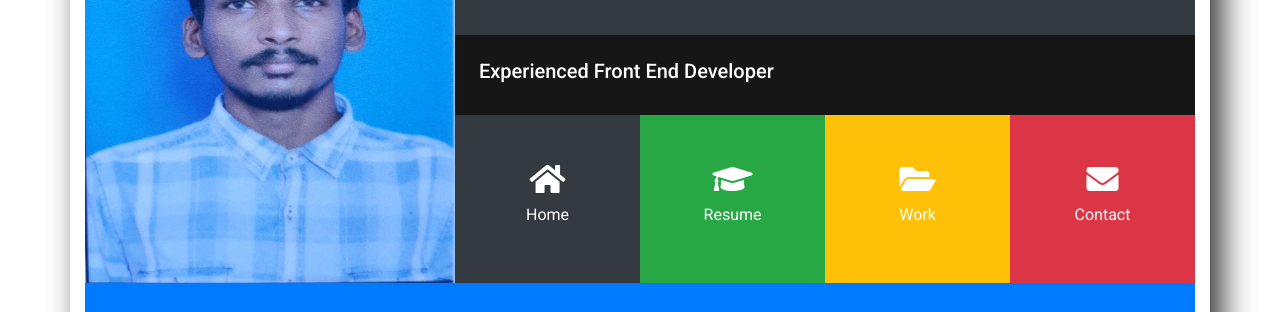
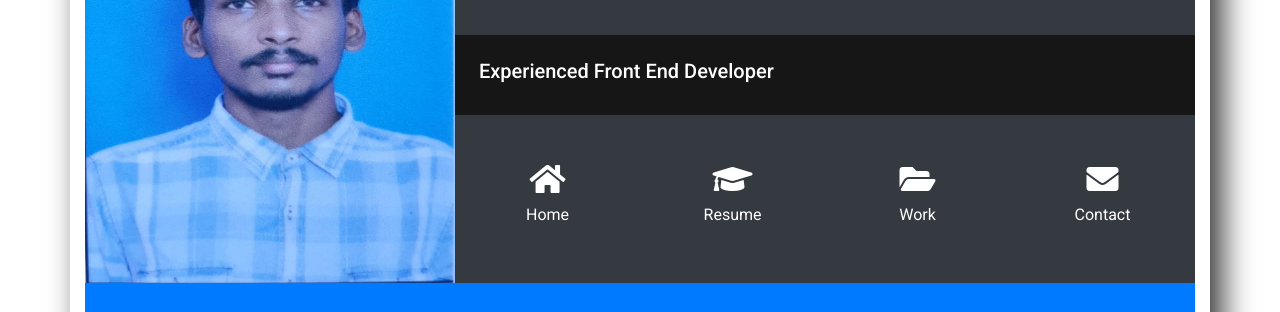
Before and after one commit to nagesh-45/cv, a plain HTML site: page index.html in a window 1280 px wide. Shown: the part 149-461 px from the top of the page. Drawn offline with nearby package versions, Linux system fonts and the light colour scheme; some packages are replaced by stand-ins of ours; a script that the page names is missing.

Commit message:
Update index.html

```diff
--- a/index.html
+++ b/index.html
@@ -35,7 +35,7 @@
       <header id="main-header">
         <div class="row no-gutters">
           <div class="col-lg-4">
-            <img src="nagesh.jpeg" alt="Girl in a jacket" width="500" height="600">
+            <img src="nagesh.jpeg" alt="my prpfile" width="500" height="600">
 
           </div>
           <div class="col-lg-8">
@@ -83,15 +83,15 @@
                   <i class="fas fa-home fa-2x d-block"></i>
                   <span class="d-none d-md-block my-2">Home</span>
                 </div>
-                <div class="menu-item p-4 bg-success" data-toggle="collapse" data-target="#resume">
+                <div class="menu-item p-4 bg-dark" data-toggle="collapse" data-target="#resume">
                   <i class="fas fa-graduation-cap fa-2x d-block"></i>
                   <span class="d-none d-md-block my-2">Resume</span>
                 </div>
-                <div class="menu-item p-4 bg-warning" data-toggle="collapse" data-target="#work">
+                <div class="menu-item p-4 bg-dark" data-toggle="collapse" data-target="#work">
                   <i class="fas fa-folder-open fa-2x d-block"></i>
                   <span class="d-none d-md-block my-2">Work</span>
                 </div>
-                <div class="menu-item p-4 bg-danger" data-toggle="collapse" data-target="#contact">
+                <div class="menu-item p-4 bg-dark" data-toggle="collapse" data-target="#contact">
                   <i class="fas fa-envelope fa-2x d-block"></i>
                   <span class="d-none d-md-block my-2">Contact</span>
                 </div>
```
